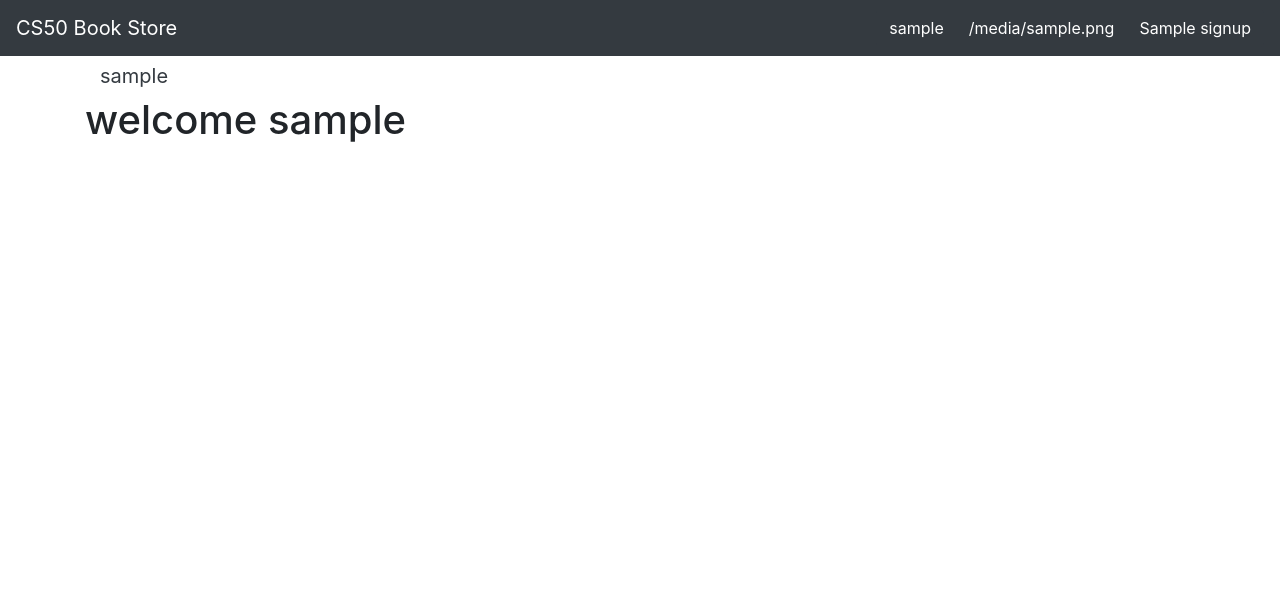
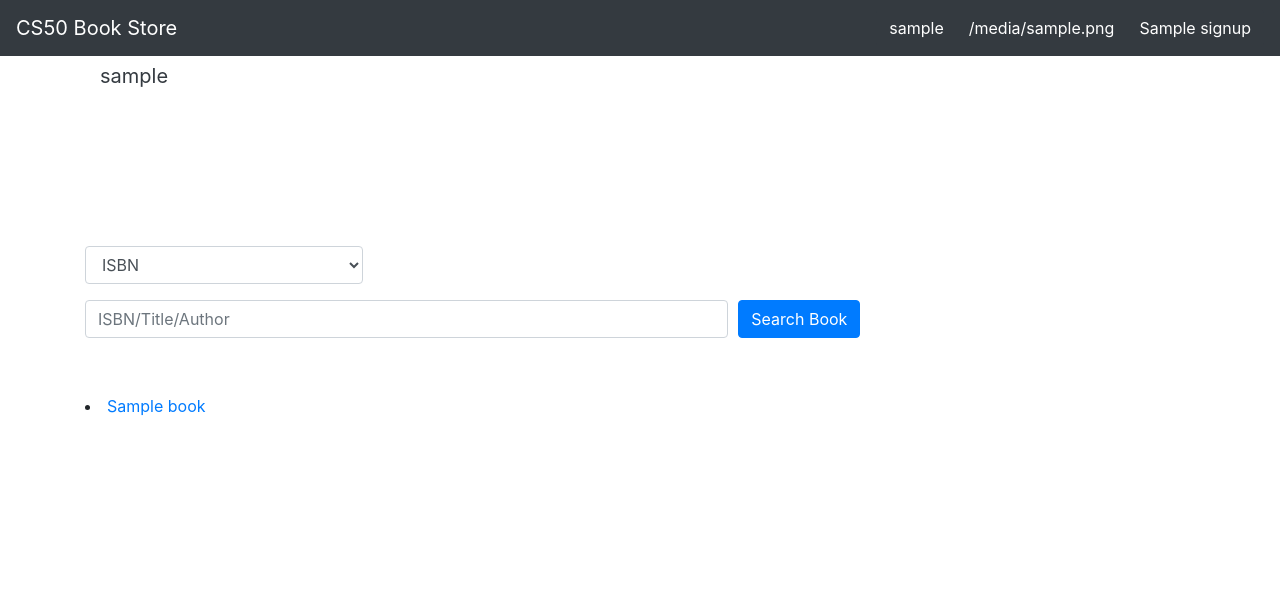
Before and after one commit to ayaankhan98/bookstore, a Flask app: template templates/main.html in a window 1280 px wide. Shown: the top 615 px of the page. Before the commit the page ends 142 px from the top, so only its background shows below. Run offline with Flask 2, Linux system fonts and the light colour scheme; the template is opened without the code that fills it: most values are stand-ins (such as "Sample title", 1, 10 or a date in 2020); some libraries are stand-ins or nearby versions.

Commit message:
updated main

```diff
--- a/templates/main.html
+++ b/templates/main.html
@@ -1,8 +1,34 @@
 {% extends "layout.html" %}
 
+{% block include %}
+
+<style>
+#form1{
+    margin-top: 150px;
+}
+</style>
+
+{% endblock %}
 
 {% block body %}
-<h1>
-  welcome  {{ username }}
-</h1>
+    <form action="{{ url_for('search') }}" method="POST" id="form1">
+        <select class="form-group form-control col-3" name="search_by">
+            <option value="isbn">ISBN</option>
+            <option value="author">Author</option>
+            <option value="title">Title</option>
+        </select>
+        <div class="form-row align-items-center">
+          <div class="col-auto col-7">
+            <input type="text" class="form-control mb-2" name="search_text" placeholder="ISBN/Title/Author">
+          </div>
+          <div class="col-auto">
+            <button type="submit" class="btn btn-primary mb-2">Search Book</button>
+          </div>
+        </div>
+      </form>
+<br><br>
+{% for book in books %}
+<li><a href = "{{ url_for('book',book_id =book.book_id) }}">{{ book.title }}</a></li>
+{% endfor %}
+<h3>{{ message }}</h3>
 {% endblock %}
```
